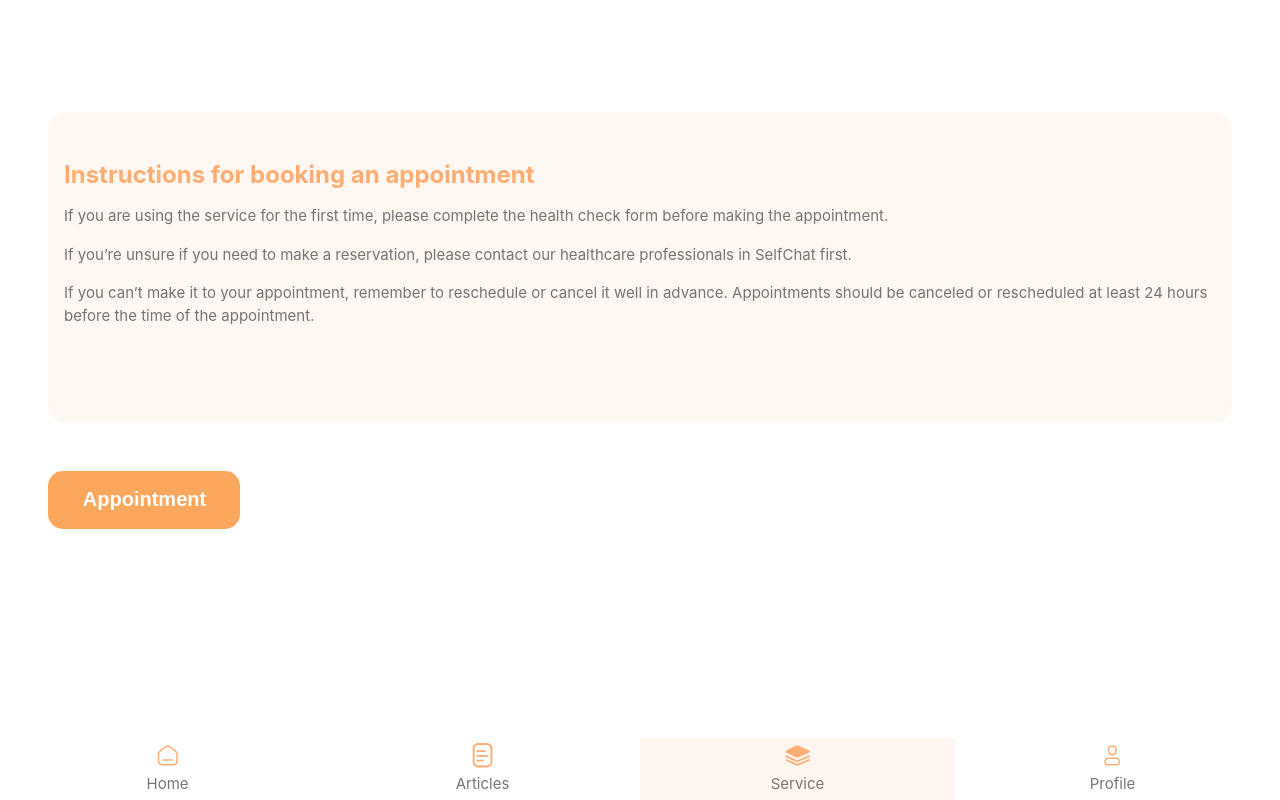
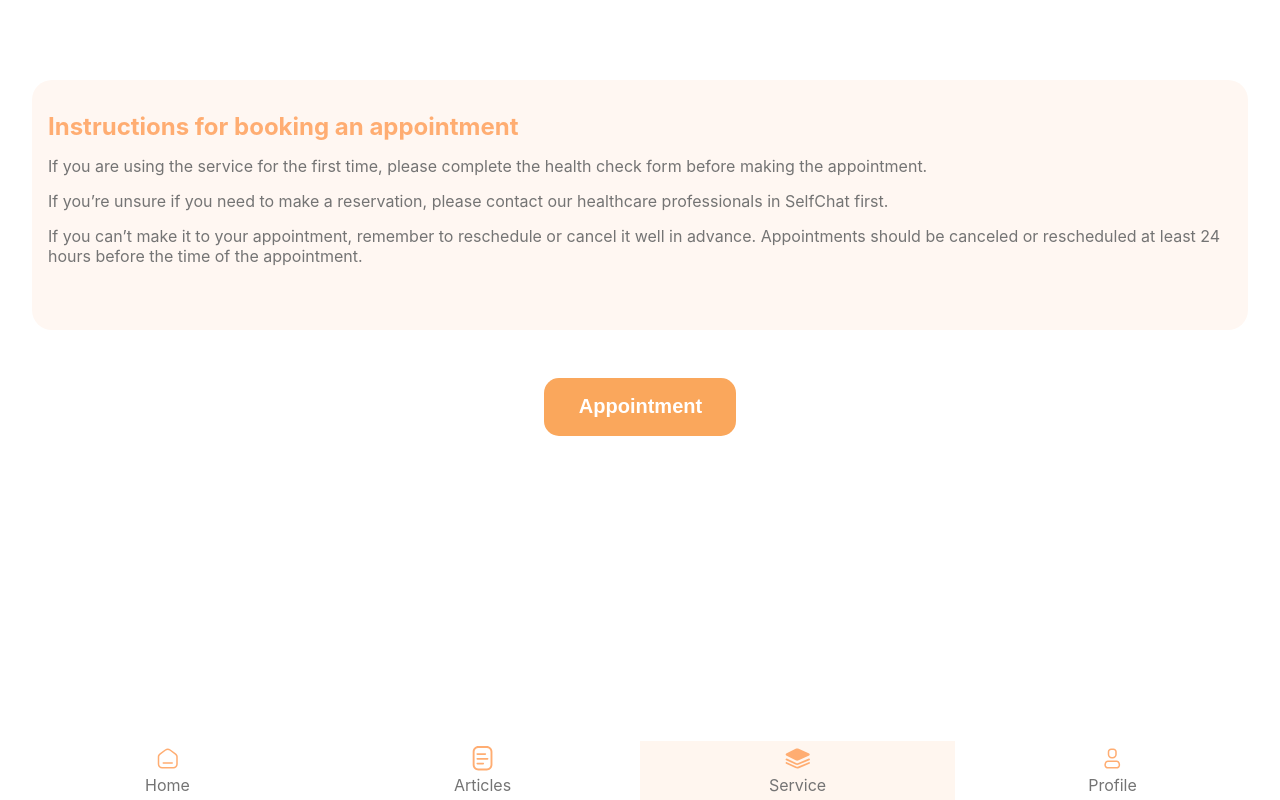
Before and after one commit to JuanFuentes20/uic-healthcare, a React (Create React App) app: page / in a window 1280 px wide. Built offline with nearby package versions, Linux system fonts and the light colour scheme.

Commit message:
style fixes

```diff
--- a/src/components/AppointmentDepartment/Department.css
+++ b/src/components/AppointmentDepartment/Department.css
@@ -26,7 +26,6 @@
     border-radius: 20px;
     border: 1px solid #FFAD72;
     background: var(--414141, #FFF);
-    margin-bottom: 5rem;
     padding: 1rem;
 }
 
--- a/src/components/AppointmentInstruction/Instructions.css
+++ b/src/components/AppointmentInstruction/Instructions.css
@@ -1,5 +1,5 @@
 .instructions {
-    padding: 3rem 1rem 5rem 1rem;
+    padding: 2rem 1rem 3rem 1rem;
     background-color: #FFF7F2;
     border-radius: 20px;
 }
@@ -10,6 +10,10 @@
     align-items: baseline;
 }
 
+.centered {
+    align-items: center;
+}
+
 .appointment {
     font-size: 20px;
     color: white;
--- a/src/components/AppointmentInstruction/Instructions.js
+++ b/src/components/AppointmentInstruction/Instructions.js
@@ -7,7 +7,7 @@ const Instructions = ({setShowInstructions}) => {
         setShowInstructions(prev => false)
     }
     return (
-        <div className='wrapper'>
+        <div className='wrapper centered'>
             <div className='instructions'>
                 <header>Instructions for booking an appointment</header>
                 <p>If you are using the service for the first time, please complete the health check form before making the appointment.</p>
--- a/src/components/Summary/Summary.js
+++ b/src/components/Summary/Summary.js
@@ -6,10 +6,10 @@ const Summary = ({appointmentForm}) => {
         <div className='wrapper'>
         <h2>Appointment Summary:</h2>
         <div className='box large-light summary'>
-            <p><b>Location:</b> {appointmentForm.institution[0].label || '-'}</p>
+            <p><b>Location:</b> {appointmentForm.institution[0]?.label || '-'}</p>
             <p><b>Date:</b> {appointmentForm.formattedAppointmentDate || '-'}</p>
-            <p><b>Time:</b> {appointmentForm.appointmentTime[0].label || '-'}</p>
-            <p><b>Doctor:</b> {appointmentForm.doctor[0].label || '-'}</p>
+            <p><b>Time:</b> {appointmentForm.appointmentTime[0]?.label || '-'}</p>
+            <p><b>Doctor:</b> {appointmentForm.doctor[0]?.label || '-'}</p>
         </div>
         <h2>Would you like to make the reservation ?</h2>
         </div>
--- a/src/index.css
+++ b/src/index.css
@@ -10,6 +10,7 @@ body {
     sans-serif;
   -webkit-font-smoothing: antialiased;
   -moz-osx-font-smoothing: grayscale;
+  overflow-y: hidden;
 }
 
 code {
@@ -18,15 +19,15 @@ code {
 }
 
 .mobile-wrapper {
-  min-height: 100svh;
+  height: 100svh;
   display: flex;
   flex-direction: column;
   justify-content: space-between;
 }
 
 .container {
-  margin: 0 3rem;
-  margin-top: 7rem;
+  margin: 0 2rem;
+  margin-top: 5rem;
   flex: 1;
   position: relative;
   display: flex;
@@ -42,9 +43,9 @@ header {
 
 p {
   color: #747474;
-  font-size: 15px;
+  font-size: 16px;
   font-weight: 400;
-  line-height: 1.5;
+  line-height: 1.2;
   margin: 1rem 0;
 }
 
```
